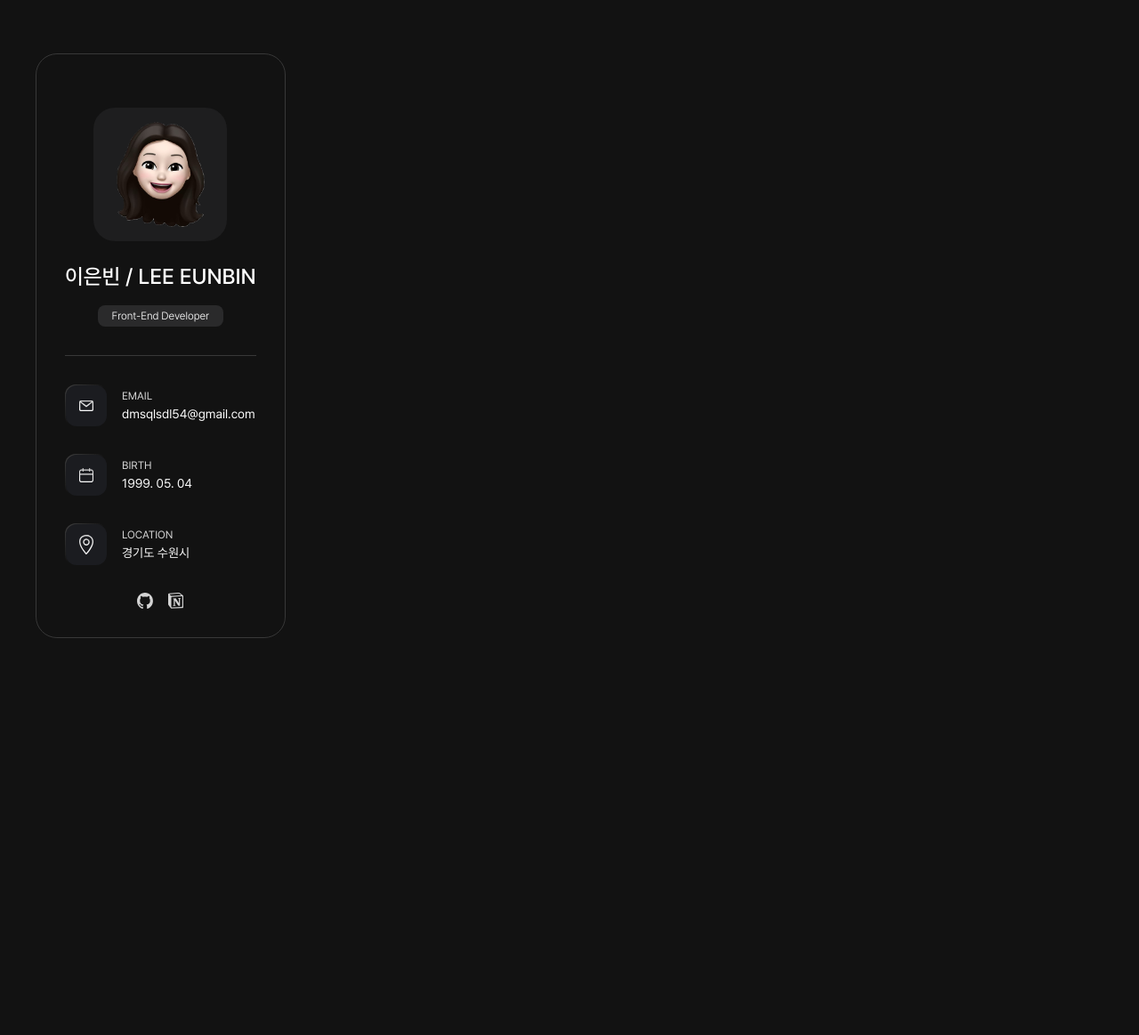
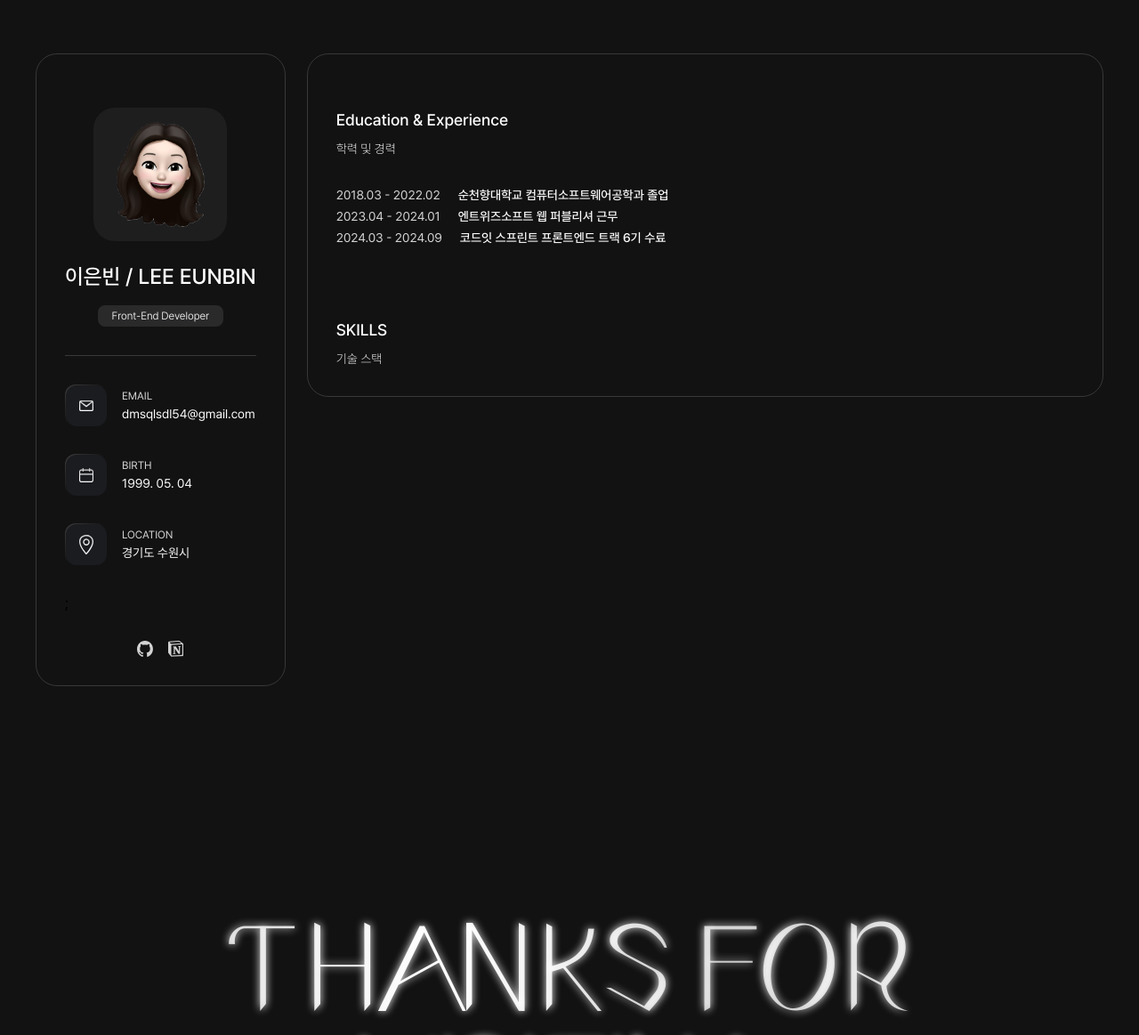
Before and after one commit to eunbinnie/fe-portfolio, a Next.js app: page / in a window 1280 px wide. Shown: the part 1600-2763 px from the top of the page at 89% size. Before the commit the page ends 2377 px from the top, so only its background shows below. Built offline with nearby package versions, Linux system fonts and the light colour scheme.

Commit message:
feat: 학력 및 경력 추가
- js doc 수정
- HeroSection 컴포넌트 MessageSection으로 변경하여 시작 문구, 마무리 문구 같이 핸들링되도록 수정

```diff
--- a/src/app/(main)/_components/HeroSection.tsx
+++ /dev/null
@@ -1,15 +0,0 @@
-const HeroSection = () => {
-  return (
-    <section className="mx-auto flex min-h-dvh max-w-[1248px] items-center justify-center px-6">
-      <h1 className="metalic-text break-all py-8 text-center font-aespa text-6xl leading-[1.2] md:text-9xl">
-        WELCOME
-        <br />
-        TO MY
-        <br />
-        PORTFOLIO
-      </h1>
-    </section>
-  );
-};
-
-export default HeroSection;
--- a/src/app/(main)/_components/KeywordSection.tsx
+++ b/src/app/(main)/_components/KeywordSection.tsx
@@ -25,7 +25,7 @@ const KeywordSection = () => {
   return (
     <section className="flex min-h-dvh items-center justify-center overflow-hidden py-8">
       <div className="grid gap-20 md:gap-[200px]">
-        <h2 className="mx-auto flex max-w-[1248px] flex-wrap items-center justify-center gap-3 px-6 text-lg text-white sm:gap-6 sm:text-2xl md:gap-14 md:text-4xl">
+        <p className="mx-auto flex max-w-[1248px] flex-wrap items-center justify-center gap-3 px-6 text-lg text-white sm:gap-6 sm:text-2xl md:gap-14 md:text-4xl">
           <span>저는</span>
           <span className="flex min-w-[100px] items-center justify-between md:min-w-[220px]">
             (&nbsp;<span className="break-keep text-center">{keyword}</span>
@@ -34,7 +34,7 @@ const KeywordSection = () => {
           <span>
             <strong className="font-semibold">이은빈</strong>입니다.
           </span>
-        </h2>
+        </p>
         <div className="flex w-screen items-center justify-center">
           <div className="group flex w-fit overflow-hidden">
             <div className="flex animate-infinite-slide-original gap-4 pr-4 md:gap-8 md:pr-8">
--- /dev/null
+++ b/src/app/(main)/_components/MessageSection.tsx
@@ -0,0 +1,25 @@
+const TEXT = {
+  start: ['WELCOME', 'TO MY', 'PORTFOLIO'],
+  end: ['THANKS FOR', 'VISITING', 'MY PORTFOLIO'],
+};
+
+/**
+ * 포트폴리오 시작 문구와 마무리 문구를 표시하는 컴포넌트입니다.
+ * TEXT 객체에서 'start'와 'end'에 해당하는 메시지를 관리하고,
+ * 이를 기반으로 문구를 렌더링합니다.
+ *
+ * @param {'start'|'end'} message 'start'는 포트폴리오 시작 문구를, 'end'는 마무리 문구를 나타냅니다.
+ */
+const MessageSection = ({ message }: { message: 'start' | 'end' }) => {
+  return (
+    <section className="mx-auto flex min-h-dvh max-w-[1248px] items-center justify-center px-6">
+      <p className="metalic-text grid break-all py-8 text-center font-aespa text-6xl leading-[1.2] md:text-9xl">
+        {TEXT[message].map((message, idx) => (
+          <span key={idx}>{message}</span>
+        ))}
+      </p>
+    </section>
+  );
+};
+
+export default MessageSection;
--- a/src/app/(main)/_components/ResumeSection.tsx
+++ b/src/app/(main)/_components/ResumeSection.tsx
@@ -1,11 +1,18 @@
-import SideProfile from '@/components/sideProfile/SideProfile';
+import Overview from '@/components/resume/Overview';
+import SideProfile from '@/components/resume/SideProfile';
 
+/**
+ * ResumeSection 컴포넌트는 저와 관련된 다양한 정보를 렌더링하는 섹션입니다.
+ *
+ * 이 섹션은 두 가지 주요 컴포넌트로 구성됩니다:
+ * - SideProfile: 개인정보, GitHub, Notion 링크를 렌더링합니다.
+ * - Overview: 학력, 경력, 기술 스택 등의 이력 정보를 렌더링합니다.
+ */
 const ResumeSection = () => {
   return (
     <section className="mx-auto my-[60px] flex max-w-[1248px] gap-6 px-6">
       <SideProfile />
-      {/* right */}
-      <div className="flex-1" />
+      <Overview />
     </section>
   );
 };
--- a/src/app/(main)/page.tsx
+++ b/src/app/(main)/page.tsx
@@ -1,13 +1,14 @@
-import HeroSection from './_components/HeroSection';
+import MessageSection from './_components/MessageSection';
 import KeywordSection from './_components/KeywordSection';
 import ResumeSection from './_components/ResumeSection';
 
 export default function MainPage() {
   return (
     <>
-      <HeroSection />
+      <MessageSection message="start" />
       <KeywordSection />
       <ResumeSection />
+      <MessageSection message="end" />
     </>
   );
 }
--- /dev/null
+++ b/src/components/resume/CareerHistory.tsx
@@ -0,0 +1,29 @@
+const CAREER_HISTORY = [
+  {
+    period: '2018.03 - 2022.02',
+    title: '순천향대학교 컴퓨터소프트웨어공학과 졸업',
+  },
+  {
+    period: '2023.04 - 2024.01',
+    title: '엔트위즈소프트 웹 퍼블리셔 근무',
+  },
+  {
+    period: '2024.03 - 2024.09',
+    title: '코드잇 스프린트 프론트엔드 트랙 6기 수료',
+  },
+];
+
+const CareerHistory = () => {
+  return (
+    <ul className="grid gap-1">
+      {CAREER_HISTORY.map((data, idx) => (
+        <li key={idx} className="flex items-center gap-5 text-sm">
+          <span className="text-silver">{data.period}</span>
+          <span className="font-medium text-white">{data.title}</span>
+        </li>
+      ))}
+    </ul>
+  );
+};
+
+export default CareerHistory;
--- /dev/null
+++ b/src/components/resume/InfoItem.tsx
@@ -0,0 +1,45 @@
+import Image from 'next/image';
+
+const MY_INFO = [
+  {
+    src: '/icons/email.svg',
+    label: 'EMAIL',
+    info: 'dmsqlsdl54@gmail.com',
+  },
+  {
+    src: '/icons/calendar.svg',
+    label: 'BIRTH',
+    info: '1999. 05. 04',
+  },
+  {
+    src: '/icons/location.svg',
+    label: 'LOCATION',
+    info: '경기도 수원시',
+  },
+];
+
+const InfoItem = () => {
+  return (
+    <>
+      {MY_INFO.map((data, idx) => (
+        <div key={idx} className="flex items-center gap-4">
+          <div className="gradient-box relative size-12 basis-12 rounded-xl bg-left-top-gradient">
+            <Image
+              src={data.src}
+              alt={data.label}
+              fill
+              className="object-contain px-4"
+            />
+          </div>
+          <div className="grid flex-1 gap-[2px]">
+            <span className="text-xs text-silver">{data.label}</span>
+            <span className="truncate text-sm text-gray-50">{data.info}</span>
+          </div>
+        </div>
+      ))}
+      ;
+    </>
+  );
+};
+
+export default InfoItem;
--- /dev/null
+++ b/src/components/resume/Overview.tsx
@@ -0,0 +1,28 @@
+import CareerHistory from './CareerHistory';
+
+/**
+ * Overview 컴포넌트는 학력 및 경력, 사용 가능한 기술 스택을 렌더링합니다.
+ */
+const Overview = () => {
+  return (
+    <div className="grid h-fit flex-1 gap-20 rounded-3xl border border-solid border-gray-100 p-8 pt-[60px]">
+      <div className="grid gap-8">
+        <div className="grid gap-2">
+          <h5 className="text-lg font-medium text-white">
+            Education & Experience
+          </h5>
+          <h6 className="text-sm font-extralight text-white">학력 및 경력</h6>
+        </div>
+        <CareerHistory />
+      </div>
+      <div className="grid gap-8">
+        <div className="grid gap-2">
+          <h5 className="text-lg font-medium text-white">SKILLS</h5>
+          <h6 className="text-sm font-extralight text-white">기술 스택</h6>
+        </div>
+      </div>
+    </div>
+  );
+};
+
+export default Overview;
--- /dev/null
+++ b/src/components/resume/SideProfile.tsx
@@ -0,0 +1,88 @@
+'use client';
+
+import Image from 'next/image';
+import Link from 'next/link';
+import { useState } from 'react';
+import InfoItem from './InfoItem';
+
+const LINK = [
+  {
+    href: 'https://github.com/eunbinnie',
+    src: '/icons/github.svg',
+    alt: 'github',
+  },
+  {
+    href: 'https://iron-ton-192.notion.site/Resume-7f3bc17318574c589a25009123c1a522',
+    src: '/icons/notion.svg',
+    alt: 'notion',
+  },
+];
+
+/**
+ * SideProfile 컴포넌트는 개인정보, GitHub 및 Notion 링크를 프로필 카드 형태로 렌더링합니다.
+ *
+ * 주요 기능:
+ * - 프로필 이미지에 마우스를 올리면 다른 이미지로 변경됩니다.
+ * - GitHub, Notion 아이콘을 클릭하면 각긱의 페이지가 새 창에서 열립니다.
+ */
+const SideProfile = () => {
+  const [src, setSrc] = useState('/icons/profile.png');
+
+  const handleMouseEnter = () => {
+    setSrc('/icons/profile2.png');
+  };
+
+  const handleMouseLeave = () => {
+    setSrc('/icons/profile.png');
+  };
+
+  return (
+    <div className="grid gap-8 rounded-3xl border border-solid border-gray-100 p-8 pt-[60px]">
+      <div className="grid place-items-center gap-6">
+        <figure
+          onMouseEnter={handleMouseEnter}
+          onMouseLeave={handleMouseLeave}
+          className="relative size-[150px] rounded-3xl bg-gray-300"
+        >
+          <Image
+            src={src}
+            alt="이은빈 프로필 이미지"
+            fill
+            className="object-contain p-4"
+          />
+        </figure>
+        <div className="grid place-items-center gap-4">
+          <h2 className="text-2xl font-medium text-white">
+            이은빈 / LEE EUNBIN
+          </h2>
+          <p className="rounded-lg bg-gray-200 px-4 py-1 text-xs font-light text-white">
+            Front-End Developer
+          </p>
+        </div>
+      </div>
+      <hr className="border-gray-100" />
+      <div className="grid gap-[30px]">
+        <InfoItem />
+        <div className="flex justify-center gap-4">
+          {LINK.map((data, idx) => (
+            <Link
+              key={idx}
+              href={data.href}
+              target="_blank"
+              className="relative size-[18px]"
+            >
+              <Image
+                src={data.src}
+                alt={data.alt}
+                fill
+                className="object-contain"
+              />
+            </Link>
+          ))}
+        </div>
+      </div>
+    </div>
+  );
+};
+
+export default SideProfile;
--- a/src/components/sideProfile/InfoItem.tsx
+++ /dev/null
@@ -1,23 +0,0 @@
-import Image from 'next/image';
-
-interface MyInfoProps {
-  src: string;
-  label: string;
-  info: string;
-}
-
-const InfoItem = ({ src, label, info }: MyInfoProps) => {
-  return (
-    <div className="flex items-center gap-4">
-      <div className="gradient-box relative size-12 basis-12 rounded-xl bg-left-top-gradient">
-        <Image src={src} alt={label} fill className="object-contain px-4" />
-      </div>
-      <div className="grid flex-1 gap-[2px]">
-        <span className="text-xs text-silver">{label}</span>
-        <span className="truncate text-sm text-gray-50">{info}</span>
-      </div>
-    </div>
-  );
-};
-
-export default InfoItem;
--- a/src/components/sideProfile/SideProfile.tsx
+++ /dev/null
@@ -1,63 +0,0 @@
-import Image from 'next/image';
-import InfoItem from './InfoItem';
-import MY_INFO from '@/constants/myInfo';
-import Link from 'next/link';
-
-const SideProfile = () => {
-  return (
-    <div className="grid gap-8 rounded-3xl border border-solid border-gray-100 p-8 pt-[60px]">
-      <div className="grid place-items-center gap-6">
-        <figure className="relative size-[150px] rounded-3xl bg-gray-300">
-          <Image
-            src="/icons/profile.png"
-            alt="이은빈 프로필 이미지"
-            fill
-            className="object-contain p-4"
-          />
-        </figure>
-        <div className="grid place-items-center gap-4">
-          <h2 className="text-2xl font-medium text-white">
-            이은빈 / LEE EUNBIN
-          </h2>
-          <p className="rounded-lg bg-gray-200 px-4 py-1 text-xs font-light text-white">
-            Front-End Developer
-          </p>
-        </div>
-      </div>
-      <hr className="border-gray-100" />
-      <div className="grid gap-[30px]">
-        {MY_INFO.map((info, idx) => (
-          <InfoItem key={idx} {...info} />
-        ))}
-        <div className="flex justify-center gap-4">
-          <Link
-            href="https://github.com/eunbinnie"
-            target="_blank"
-            className="relative size-[18px]"
-          >
-            <Image
-              src="/icons/github.svg"
-              alt="github"
-              fill
-              className="object-contain"
-            />
-          </Link>
-          <Link
-            href="https://iron-ton-192.notion.site/Resume-7f3bc17318574c589a25009123c1a522"
-            target="_blank"
-            className="relative size-[18px]"
-          >
-            <Image
-              src="/icons/notion.svg"
-              alt="github"
-              fill
-              className="object-contain"
-            />
-          </Link>
-        </div>
-      </div>
-    </div>
-  );
-};
-
-export default SideProfile;
--- a/src/constants/myInfo.ts
+++ /dev/null
@@ -1,19 +0,0 @@
-const MY_INFO = [
-  {
-    src: '/icons/email.svg',
-    label: 'EMAIL',
-    info: 'dmsqlsdl54@gmail.com',
-  },
-  {
-    src: '/icons/calendar.svg',
-    label: 'BIRTH',
-    info: '1999. 05. 04',
-  },
-  {
-    src: '/icons/location.svg',
-    label: 'LOCATION',
-    info: '경기도 수원시',
-  },
-];
-
-export default MY_INFO;
```
Also changed, not shown: public/icons/profile2.png (added).
